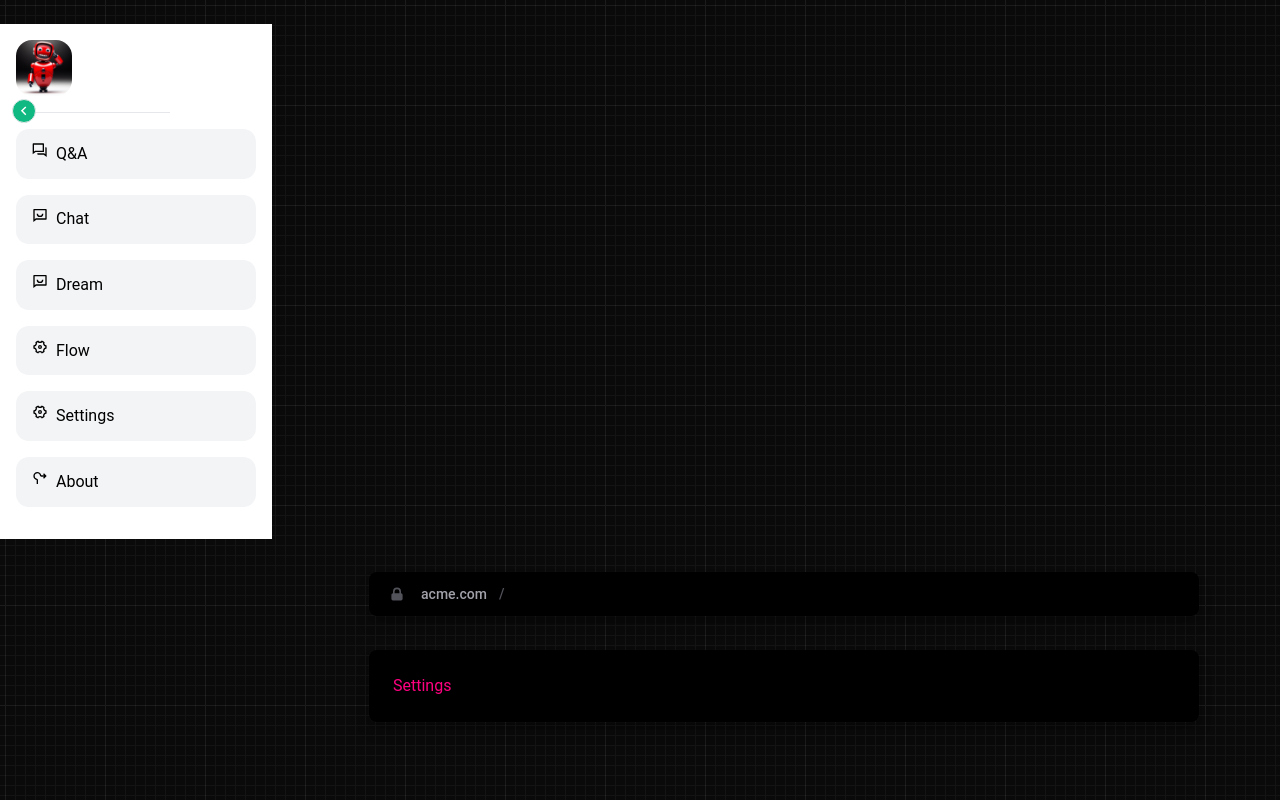
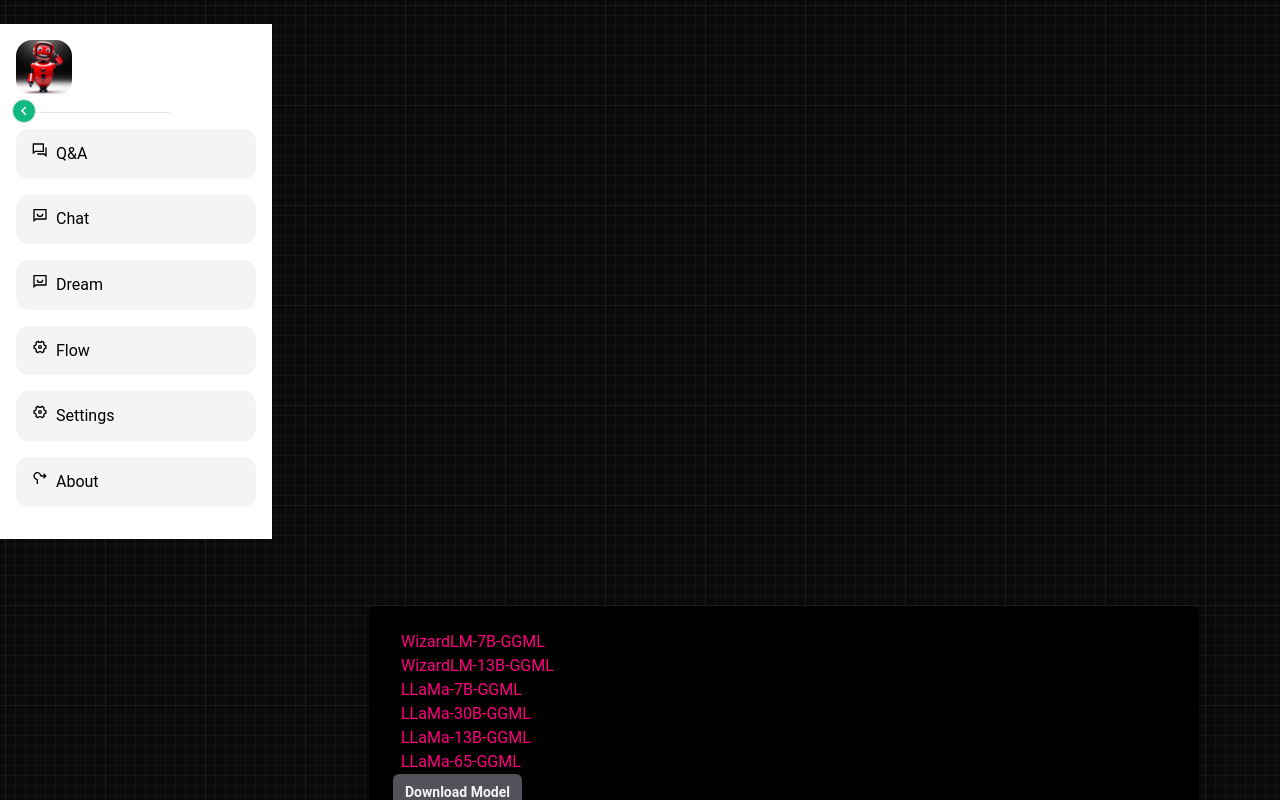
Before and after one commit to cometyang/russitant, a Next.js app: page /settings in a window 1280 px wide. Shown: the top 800 px of the page. Built offline with nearby package versions, Linux system fonts and the light colour scheme.

Commit message:
update setting page

```diff
--- a/src/app/layout.tsx
+++ b/src/app/layout.tsx
@@ -27,9 +27,6 @@
         <div className="lg:pl-72">
           <div className="mx-auto max-w-4xl space-y-8 px-2 pt-20 lg:py-8 lg:px-8">
             <div className="rounded-lg bg-vc-border-gradient p-px shadow-lg shadow-black/20">
-              <div className="rounded-lg bg-black">
-                <AddressBar />
-              </div>
             </div>
 
             <div className="rounded-lg bg-vc-border-gradient p-px shadow-lg shadow-black/20">
--- a/src/app/settings/page.tsx
+++ b/src/app/settings/page.tsx
@@ -1,10 +1,58 @@
+'use client'
+
+import { Button } from '../components/Button'
+
+import React, { useState } from "react";
+
+const modelList = [
+    {
+      name: "WizardLM-7B-GGML",
+
+    },
+    {
+      name: "WizardLM-13B-GGML",
+
+    },
+    {
+      name: "LLaMa-7B-GGML",
+
+
+    },
+    {
+      name: "LLaMa-30B-GGML",
+
+
+    },
+    {
+      name: "LLaMa-13B-GGML",
+
+
+    },
+    {
+      name: "LLaMa-65-GGML",
+
+    },
+  ];
 
 
 export default function Page(){
     return (
 
     <div className="space-y-4 text-vercel-pink">
-        Settings
+         <ul className="sidebar__list">
+          {modelList.map((item) => {
+            return (
+              <li className="sidebar__item" key={item.name}>
+                  <span className="sidebar__name"> {item.name} </span>
+              </li>
+            );
+          })}
+        </ul>
+        <label>
+            <Button type="button" onClick={() =>{}}>
+              Download Model
+            </Button>
+        </label>
         </div>
 );
 }
```
